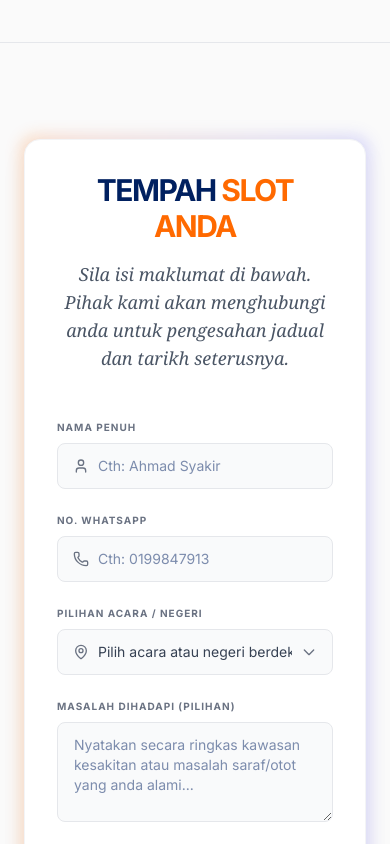
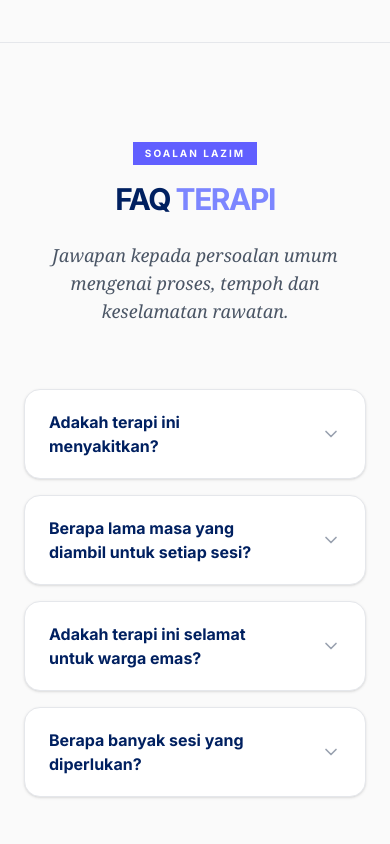
Before and after one commit to wafijamal88/mechaxpain, a React (Vite) app: page / in a window 390 px wide. Shown: the part 7940-8784 px from the top of the page. Built offline with nearby package versions, Linux system fonts and the light colour scheme.

Commit message:
feat: add FAQ section to App component
Implement FAQ data structure to display common queries and answers regarding therapy services.

```diff
--- a/src/App.tsx
+++ b/src/App.tsx
@@ -5,7 +5,7 @@
 
 import React, { useState } from 'react';
 import { motion } from 'motion/react';
-import { Calendar, MapPin, CheckCircle2, XCircle, Clock, ArrowRight, User, Phone, Activity, Zap, HeartPulse, AlignCenter, Dumbbell, Move, ClipboardList, Target, Play, ShieldCheck, TrendingUp, MessageCircle, Menu } from 'lucide-react';
+import { Calendar, MapPin, CheckCircle2, XCircle, Clock, ArrowRight, User, Phone, Activity, Zap, HeartPulse, AlignCenter, Dumbbell, Move, ClipboardList, Target, Play, ShieldCheck, TrendingUp, MessageCircle, Menu, ChevronDown } from 'lucide-react';
 
 const events = [
   {
@@ -34,10 +34,30 @@ const events = [
   }
 ];
 
+const faqs = [
+  {
+    question: "Adakah terapi ini menyakitkan?",
+    answer: "Proses terapi ini memfokuskan kepada urutan saraf dan penjajaran postur. Mungkin terdapat sedikit ketidakselesaan di kawasan yang bermasalah, namun ia tidak menyakitkan dan selamat untuk pelbagai peringkat umur."
+  },
+  {
+    question: "Berapa lama masa yang diambil untuk setiap sesi?",
+    answer: "Setiap sesi terapi biasanya mengambil masa antara 45 hingga 60 minit bergantung kepada keadaan individu dan tahap masalah yang dialami."
+  },
+  {
+    question: "Adakah terapi ini selamat untuk warga emas?",
+    answer: "Ya, terapi ini sangat selamat. Kami menggunakan pendekatan yang lembut dan disesuaikan mengikut keadaan, kekuatan fizikal, dan umur setiap pelanggan."
+  },
+  {
+    question: "Berapa banyak sesi yang diperlukan?",
+    answer: "Jumlah sesi bergantung kepada tahap keseriusan masalah. Kebanyakan pelanggan kami merasai perubahan positif seawal 1-2 sesi, namun masalah kronik mungkin memerlukan sesi susulan."
+  }
+];
+
 export default function App() {
   const [formData, setFormData] = useState({ name: '', phone: '', location: '', issues: '' });
   const [isSubmitted, setIsSubmitted] = useState(false);
   const [isMobileMenuOpen, setIsMobileMenuOpen] = useState(false);
+  const [activeFaq, setActiveFaq] = useState<number | null>(null);
 
   const handleSubmit = (e: React.FormEvent) => {
     e.preventDefault();
@@ -570,6 +590,46 @@ export default function App() {
          </div>
       </section>
 
+      {/* FAQ Section */}
+      <section id="faq" className="py-24 px-6 bg-[#fafafa] border-t border-gray-200 z-10 relative overflow-hidden">
+         <div className="max-w-3xl mx-auto">
+            <div className="text-center mb-16">
+               <div className="inline-block px-3 py-1 bg-indigo-500 text-[10px] font-bold uppercase tracking-[0.2em] mb-4 text-white">
+                  Soalan Lazim
+               </div>
+               <h2 className="text-3xl md:text-5xl font-black uppercase text-[#002060] mb-6 tracking-tighter">
+                  FAQ <span className="text-indigo-400">TERAPI</span>
+               </h2>
+               <p className="text-gray-600 text-lg italic font-light" style={{ fontFamily: "'Georgia', serif" }}>
+                  Jawapan kepada persoalan umum mengenai proses, tempoh dan keselamatan rawatan.
+               </p>
+            </div>
+
+            <div className="space-y-4">
+               {faqs.map((faq, index) => (
+                  <div key={index} className="bg-white border border-gray-200 rounded-2xl overflow-hidden shadow-sm hover:border-indigo-200 transition-colors">
+                     <button
+                        onClick={() => setActiveFaq(activeFaq === index ? null : index)}
+                        className="w-full px-6 py-5 text-left flex items-center justify-between focus:outline-none"
+                     >
+                        <span className="font-bold text-[#002060] pr-8">{faq.question}</span>
+                        <ChevronDown className={`w-5 h-5 text-gray-400 transition-transform duration-300 flex-shrink-0 ${activeFaq === index ? 'rotate-180' : ''}`} />
+                     </button>
+                     <motion.div
+                        initial={false}
+                        animate={{ height: activeFaq === index ? 'auto' : 0, opacity: activeFaq === index ? 1 : 0 }}
+                        className="overflow-hidden"
+                     >
+                        <div className="px-6 pb-5 pt-1 text-gray-600 font-light leading-relaxed border-t border-gray-100">
+                           {faq.answer}
+                        </div>
+                     </motion.div>
+                  </div>
+               ))}
+            </div>
+         </div>
+      </section>
+
       {/* Registration Form Section */}
       <section id="daftar" className="py-24 px-6 relative overflow-hidden border-t border-gray-200 z-10">
          <div className="max-w-4xl mx-auto relative z-10">
```
